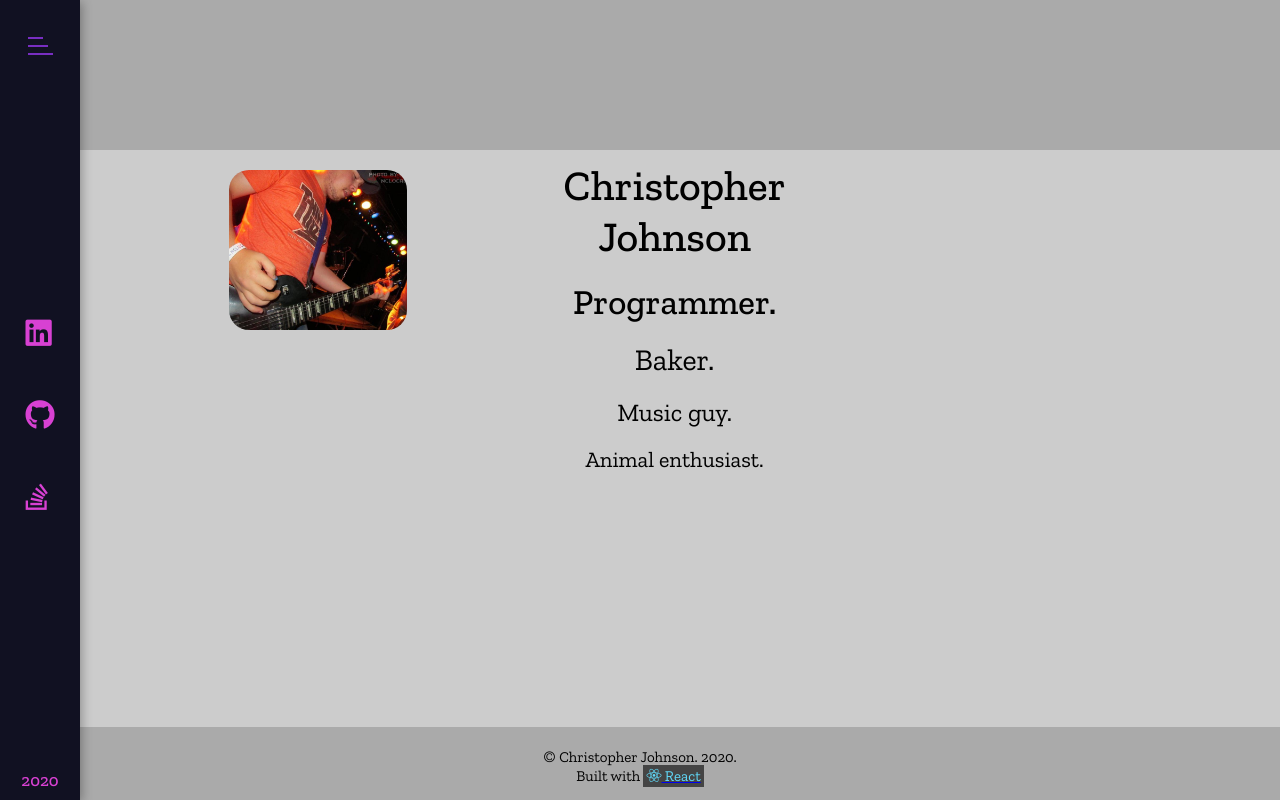
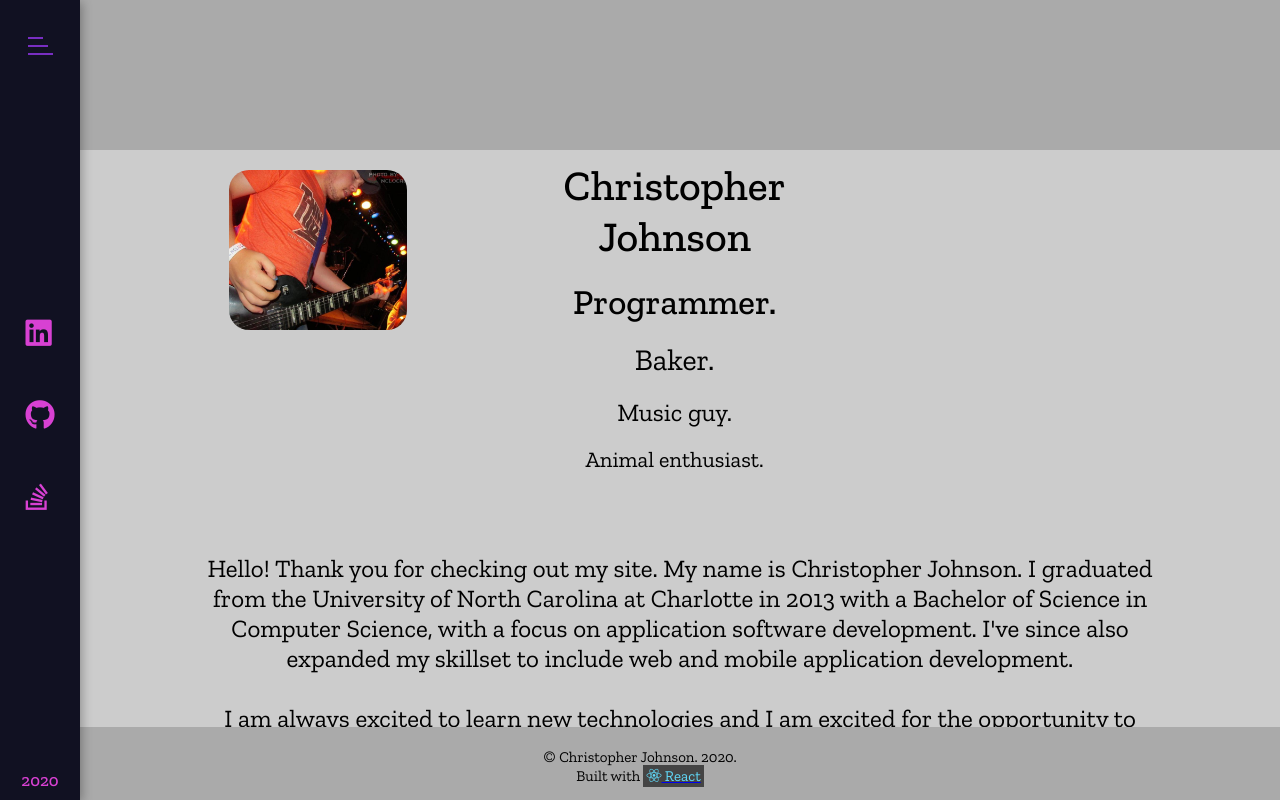
Before and after one commit to cjohn281/portfolio, a React (Create React App) app: page / in a window 1280 px wide. Built offline with nearby package versions, Linux system fonts and the light colour scheme.

Commit message:
Updated home page content

```diff
--- a/src/components/ContentPages/Home.css
+++ b/src/components/ContentPages/Home.css
@@ -72,3 +72,23 @@
 	font-weight: 400;
 	margin: 0;
 }
+
+.home-body {
+	/*border: 1px solid black;*/
+	font-size: 2.5rem;
+	text-align: center;
+	width: 80%;
+	margin-top: 5rem;
+}
+
+.home-body p {
+	margin-top: 3rem;
+}
+
+.home-contact {
+	width: 30%;
+	display: flex;
+	justify-content: space-around;
+	margin-top: 10rem;
+	font-size: 1.6rem;
+}
--- a/src/components/ContentPages/Home.js
+++ b/src/components/ContentPages/Home.js
@@ -21,10 +21,17 @@ const home = props => {
 				<div className="spacer" />
 			</div>
 			<div className="home-body">
-
+				<p>
+					Hello! Thank you for checking out my site.  My name is Christopher Johnson. I graduated from the University of North Carolina at Charlotte in 2013 with a Bachelor of Science in Computer Science, with a focus on application software development.  I've since also expanded my skillset to include web and mobile application development.
+				</p>
+				<p>
+					I am always excited to learn new technologies and I am excited for the opportunity to improve my skills and knowledge by working with a team of other developers.  My resume, recent projects and contact information can be viewed from the navigation menu.  Thank you for taking the time to look over my portfolio!
+				</p>
 			</div>
 			<div className="home-contact">
-
+				<div>Christopher Johnson</div>
+				<div>cjohn281@outlook.com</div>
+				<div>919-548-9775</div>
 			</div>
 		</div>
 	);
```
